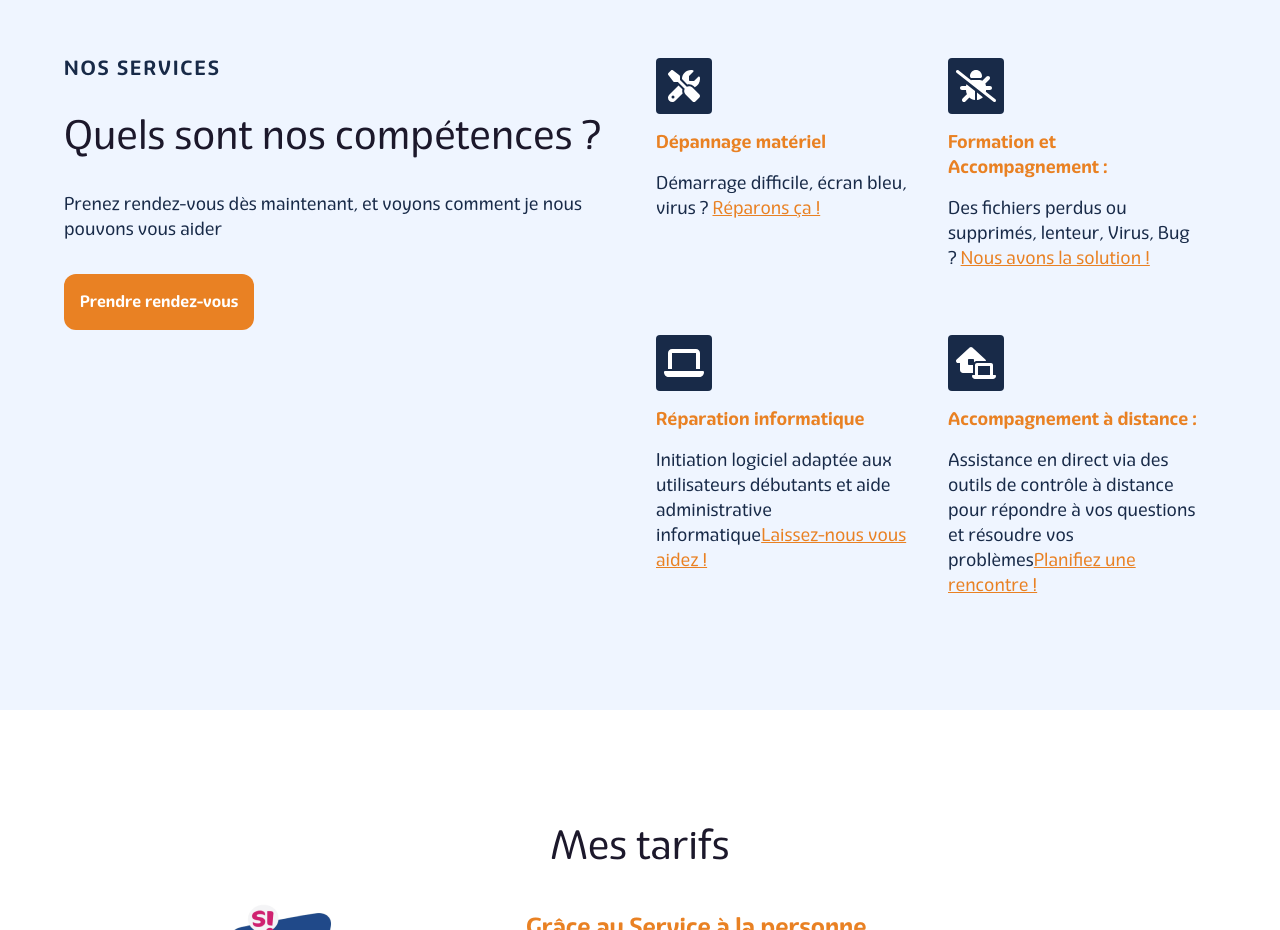
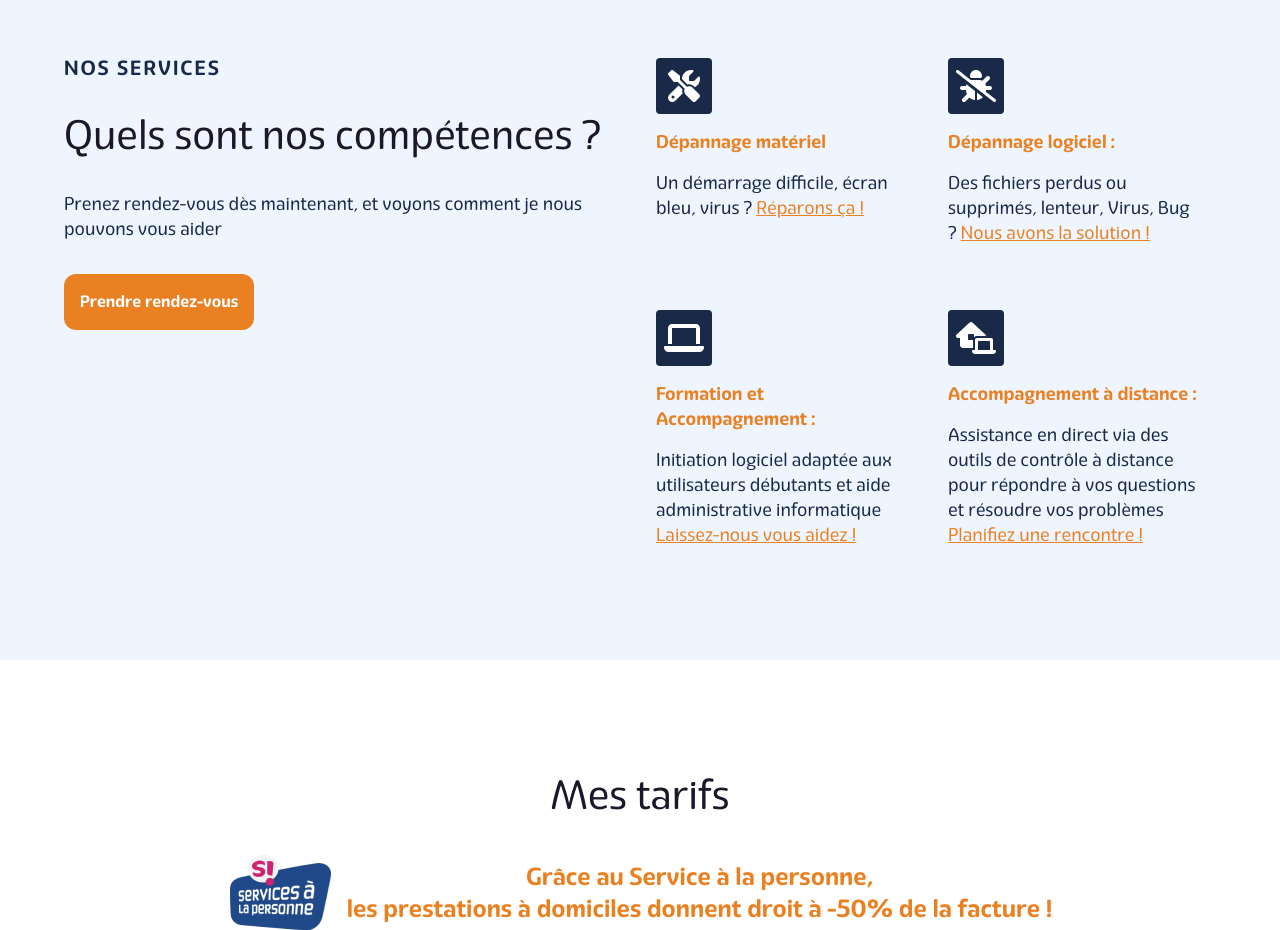
Before and after one commit to aspenne/houest_atelier, a Next.js app: page / in a window 1280 px wide. Shown: the part 800-1730 px from the top of the page. Built offline with nearby package versions, Linux system fonts and the light colour scheme.

Commit message:
fix(chore) elvin request

```diff
--- a/src/app/components/CTA.tsx
+++ b/src/app/components/CTA.tsx
@@ -72,6 +72,7 @@ const Cta: React.FC<CtaProps> = ({
         className={`flex justify-center items-center rounded-xl ${bgColor} py-5 text-white h-[56px] m-1 p-2`}
         onMouseEnter={handleMouseEnter}
         onMouseLeave={handleMouseLeave}
+        onClick={() => router.push(link)}
         style={buttonStyle}
       >
         <Link href={link}>{content}</Link>
@@ -83,6 +84,7 @@ const Cta: React.FC<CtaProps> = ({
       className={`flex justify-center items-center rounded-xl ${bgColor} p-4 text-white h-[56px]`}
       onMouseEnter={handleMouseEnter}
       onMouseLeave={handleMouseLeave}
+      onClick={() => router.push(link)}
       style={buttonStyle}
     >
       <Link href={link}>{content}</Link>
--- a/src/app/components/Footer.tsx
+++ b/src/app/components/Footer.tsx
@@ -29,16 +29,16 @@ const Footer = () => {
                 <a href="/">Accueil</a>
               </li>
               <li>
-                <a href="#services">Services</a>
+                <a href="/#services">Services</a>
               </li>
               <li>
-                <a href="#prices"> Mes tarifs</a>
+                <a href="/#prices"> Mes tarifs</a>
               </li>
               <li>
-                <a href="#engagments"> Mes engagements</a>
+                <a href="/#engagments"> Mes engagements</a>
               </li>
               <li>
-                <a href="#intervention">Les étapes pour une intervention</a>
+                <a href="/#intervention">Les étapes pour une intervention</a>
               </li>
             </ul>
           </nav>
--- a/src/app/components/Skills.tsx
+++ b/src/app/components/Skills.tsx
@@ -56,7 +56,7 @@ const Skills = () => {
             </div>
             <p className="text-primary font-semibold"> Dépannage matériel </p>
             <p>
-              Démarrage difficile, écran bleu, virus ?{" "}
+              Un démarrage difficile, écran bleu, virus ?{" "}
               <Link
                 href="https://tidycal.com/houest-atelier"
                 className="text-primary underline cursor-pointer"
@@ -69,10 +69,7 @@ const Skills = () => {
             <div className="flex justify-center items-center bg-secondary w-14 h-14 p-2 rounded">
               <FontAwesomeIcon icon={faBugSlash} color="white" size={"2xl"} />
             </div>
-            <p className="text-primary font-semibold ">
-              {" "}
-              Formation et Accompagnement :{" "}
-            </p>
+            <p className="text-primary font-semibold ">Dépannage logiciel : </p>
             <p>
               Des fichiers perdus ou supprimés, lenteur, Virus, Bug ?{" "}
               <Link
@@ -90,11 +87,11 @@ const Skills = () => {
               <FontAwesomeIcon icon={faLaptop} color="white" size={"2xl"} />
             </div>
             <p className="text-primary font-semibold">
-              Réparation informatique{" "}
+              Formation et Accompagnement :{" "}
             </p>
             <p>
               Initiation logiciel adaptée aux utilisateurs débutants et aide
-              administrative informatique
+              administrative informatique{" "}
               <Link
                 href="https://tidycal.com/houest-atelier"
                 className="text-primary underline cursor-pointer"
@@ -116,7 +113,7 @@ const Skills = () => {
             </p>
             <p>
               Assistance en direct via des outils de contrôle à distance pour
-              répondre à vos questions et résoudre vos problèmes
+              répondre à vos questions et résoudre vos problèmes{" "}
               <Link
                 href="https://tidycal.com/houest-atelier"
                 className="text-primary underline cursor-pointer"
```
